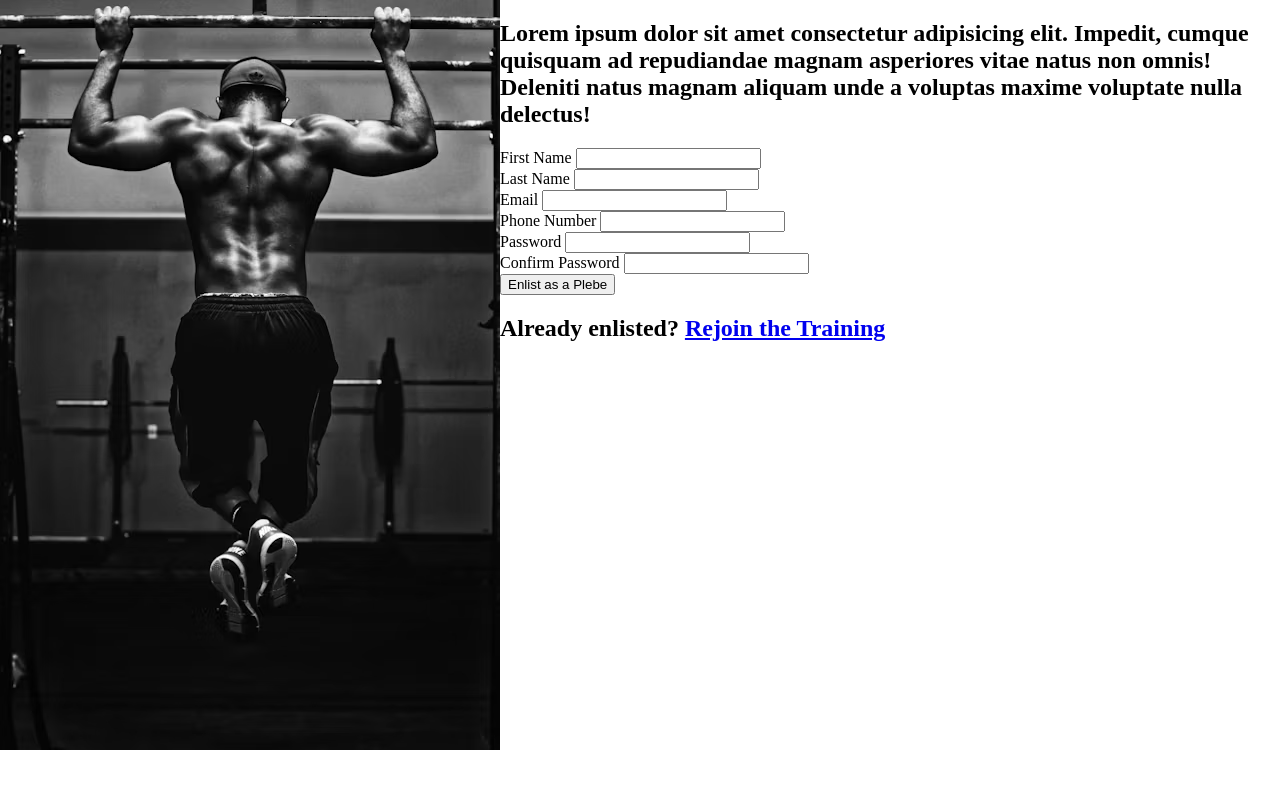
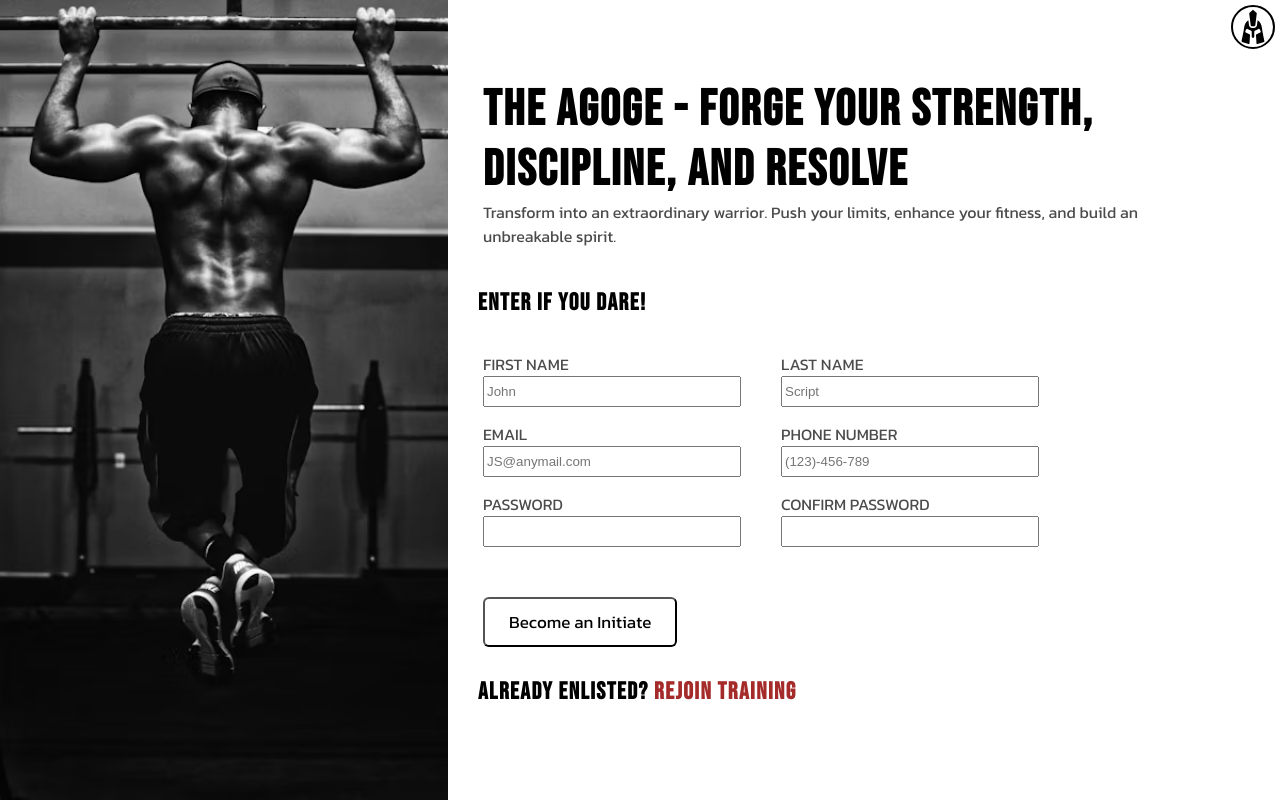
Before and after one commit to karldreta/sign-up-form-odin, a plain HTML site: page index.html in a window 1280 px wide. Drawn offline with Linux system fonts and the light colour scheme.

Commit message:
Add initial styling

```diff
--- a/index.html
+++ b/index.html
@@ -9,40 +9,48 @@
 </head>
 <body>
     <div class="bg-img">
-        <img src="/imgs/photo-1526506118085-60ce8714f8c5.avif" alt="Man doing Pull-ups">
     </div>
     <main class="form-container">
+        <div class="logo"><img src="/imgs/medieval-spartan-svgrepo-com.svg" alt="Spartan Helmet"></div>
         <section>
-            <h1>Lorem ipsum dolor sit amet consectetur adipisicing elit. Impedit, cumque quisquam ad repudiandae magnam asperiores vitae natus non omnis! Deleniti natus magnam aliquam unde a voluptas maxime voluptate nulla delectus!</h1>
+            <h1>The Agoge - Forge Your Strength, Discipline, and Resolve</h1>
+            <p>Transform into an extraordinary warrior. Push your limits, enhance your fitness, and build an unbreakable spirit.</p>
         </section>
-        <form action="#" method="get">
+        <form action="#" method="POST">
+            <h2>Enter if You dare!</h2>
+            <div class="form-banner">
+                <div class="left-inputs">
                     <div>
-                <label for="firstName">First Name</label>
-                <input id="firstName" type="text">
+                        <label for="firstName">FIRST NAME</label>
+                        <input id="firstName" type="text" name="firstName" placeholder="John">
                     </div>
                     <div>
-                <label for="lastName">Last Name</label>
-                <input id="lastName" type="text">
+                        <label for="userEmail">EMAIL</label>
+                        <input id="userEmail" type="email" name="userEmail" placeholder="JS@anymail.com">
                     </div>
                     <div>
-                <label for="userEmail">Email</label>
-                <input id="userEmail" type="email">
+                        <label for="password">PASSWORD</label>
+                        <input id="password" type="password" name="password">
+                    </div>
+                </div>
+                <div class="right-inputs">
+                    <div>
+                        <label for="lastName">LAST NAME</label>
+                        <input id="lastName" type="text" name="lastName" placeholder="Script">
                     </div>
                     <div>
-                <label for="userPhone">Phone Number</label>
-                <input id="userPhone" type="tel">
+                        <label for="userPhone">PHONE NUMBER</label>
+                        <input id="userPhone" type="tel" name="userPhone" placeholder="(123)-456-789" >
                     </div>
                     <div>
-                <label for="password">Password</label>
-                <input id="password" type="password">
+                        <label for="passwordConfirm">CONFIRM PASSWORD</label>
+                        <input id="passwordConfirm" type="password" name="passwordConfirm">
                     </div>
-            <div>
-                <label for="passwordConfirm">Confirm Password</label>
-                <input id="passwordConfirm" type="password">
                 </div>
-            <button>Enlist as a Plebe</button>
+            </div>
+            <button>Become an Initiate</button>
         </form>
-        <h2>Already enlisted? <a href="#">Rejoin the Training</a></h2>
+        <h2>Already enlisted? <a href="#">Rejoin Training</a></h2>
     </main>
 </body>
 </html>
--- a/styles.css
+++ b/styles.css
@@ -1,14 +1,136 @@
+@font-face {
+    font-family: BebasNeue;
+    src: url(/fonts/BebasNeue-Regular.ttf);
+}
+
+@font-face {
+    font-family: Kanit-Regular;
+    src: url(/fonts/Kanit-Regular.woff);
+}
+
 :root {
     box-sizing: border-box;
     overflow: hidden;
+    margin: 0;
+    padding: 0;
 }
 
-* {
-    /* border: 1px solid black; */
+h1, h2, h3, p, a {
+    margin: 0;
+	padding: 0;
+	border: 0;
+    text-decoration: none;
+	vertical-align: baseline;
+}
+
+h1 {
+    font-family: BebasNeue;
+    font-size: 50px;
+    letter-spacing: 2px;
+}
+
+h2 {
+    margin-left: 30px;
+    font-family: BebasNeue;
+    letter-spacing: 1.5px;
+}
+
+p {
+    font-family: Kanit-Regular;
+    opacity: .7;
 }
 
 body {
+    position: relative;
     display: flex;
+    height: 100vh;
     margin: 0;
     padding: 0;
+    font-family: Kanit;
 }
+
+.bg-img {
+
+    background-image: url('/imgs/photo-1526506118085-60ce8714f8c5.avif');
+    background-size: cover;
+    background-repeat: no-repeat;
+    background-position: center;
+    width: 35%; /*Covers 35% left of the viewport */
+    height: 100vh; /* To scale down to the bottom */
+}
+
+.logo {
+    position: absolute;
+    right: 0;
+    top: 0;
+    display: flex;
+    justify-content: center;
+    align-content: center;
+    width: 40px;
+    margin: 5px;
+    border: 2px solid black;
+    border-radius: 50px;
+}
+
+.logo img {
+    width: 100%;
+}
+
+main {
+    width: 65%; /* Takes up the remaining 65% of the viewport */
+    height: 100vh; /* To scale down to the bottom */
+    overflow-y: auto;
+}
+
+section {
+    /* border: 1px solid red; */
+    width: 700px;
+    margin-top: 80px;
+    margin-bottom: 40px;
+    margin-left: 35px;
+}
+
+form {
+    /* border: 1px solid red; */
+    margin-bottom: 30px;
+    font-family: Kanit-Regular;
+}
+
+form .form-banner {
+    /* border: 1px solid black; */
+    margin-bottom: 50px;
+    margin: 35px;
+    display: flex;
+    justify-content: baseline;
+    gap: 40px;
+}
+
+label {
+    display: block; /* Puts the label on top of input*/
+    opacity: .7;
+}
+
+input {
+    height: 25px;
+    width: 250px;
+    margin-bottom: 15px;
+}
+
+button {
+    margin-left: 35px;
+    font-size: 17px;
+    font-family: Kanit-Regular;
+    padding: 10px 24px;
+    background-color: white;
+    color: black;
+    border-radius: 6px;
+}
+
+button:hover {
+    color: brown;
+    background-color: #D8B144;
+}
+
+a {
+    color: brown;
+}
```
Also changed, not shown: fonts/BebasNeue-Regular.ttf (added), fonts/Kanit-Regular.woff (added), fonts/OFL.txt (added), imgs/medieval-spartan-svgrepo-com.svg (added), 2 other files. Lines whose indentation alone changed are shown as unchanged.
